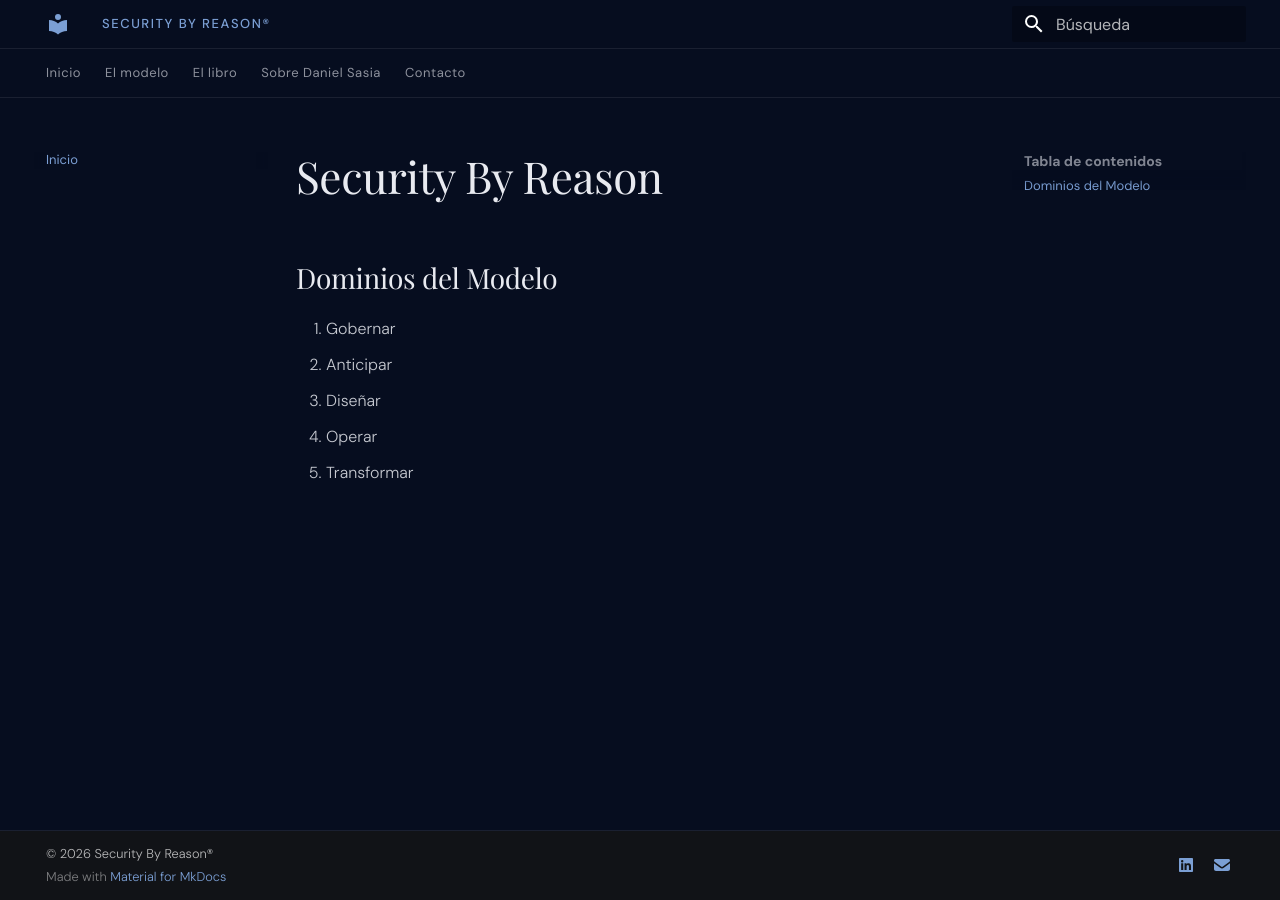
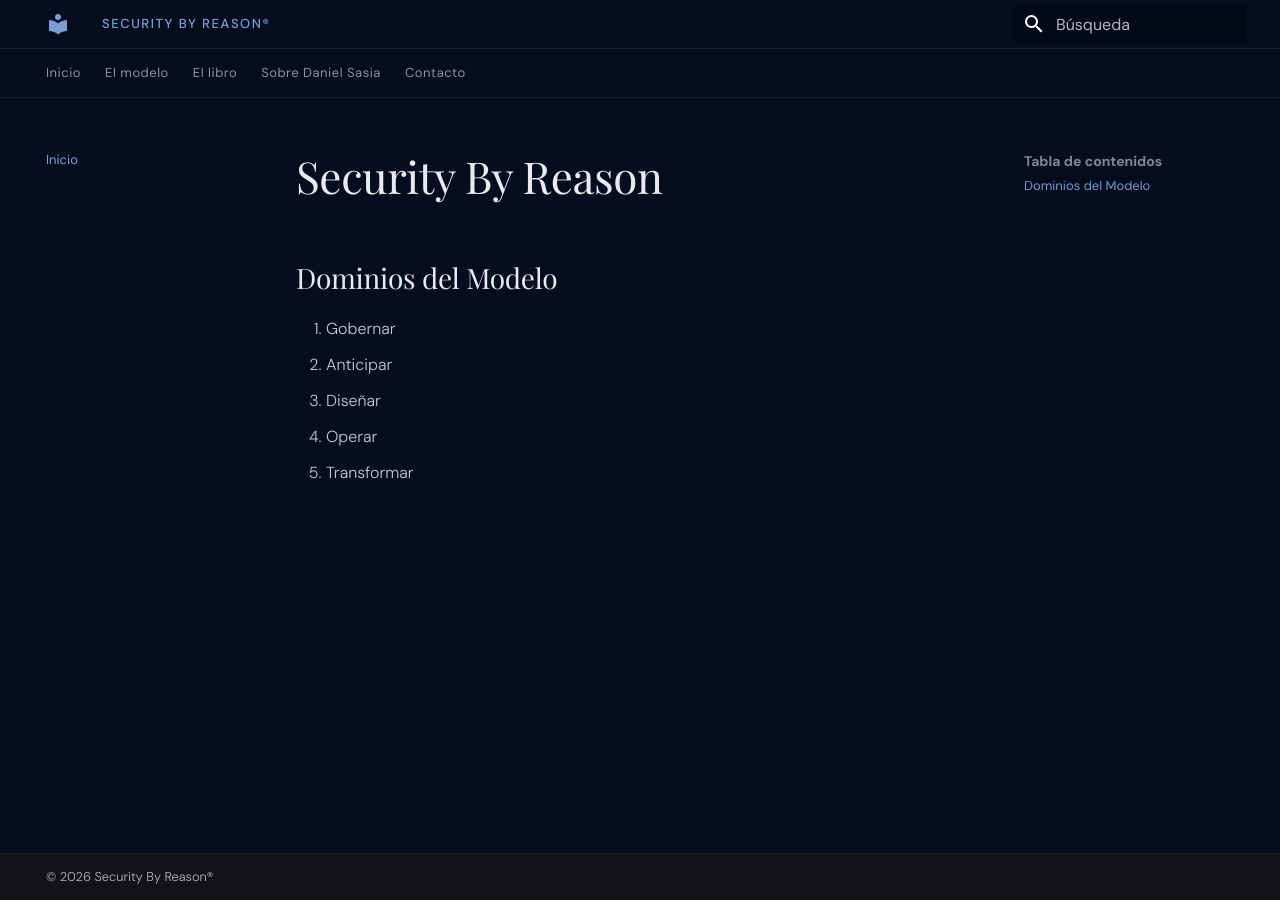
Before and after one commit to danielsasia/sbr-site, an MkDocs documentation site: the page built from docs/index.md, in a window 1280 px wide. Built offline with MkDocs 1.6.1 and Material for MkDocs 9.7.7, drawn with Linux system fonts in a browser that asks for light colours; some web fonts are replaced.

Commit message:
Update mkdocs.yml

```diff
--- a/mkdocs.yml
+++ b/mkdocs.yml
@@ -35,8 +35,4 @@ extra_css:
   - stylesheets/extra.css
 
 extra:
-  social:
-    - icon: fontawesome/brands/linkedin
-      link: https://www.linkedin.com/in/danielsasia
-    - icon: fontawesome/solid/envelope
-      link: mailto:info@securitybyreason.org
+  generator: false
```
